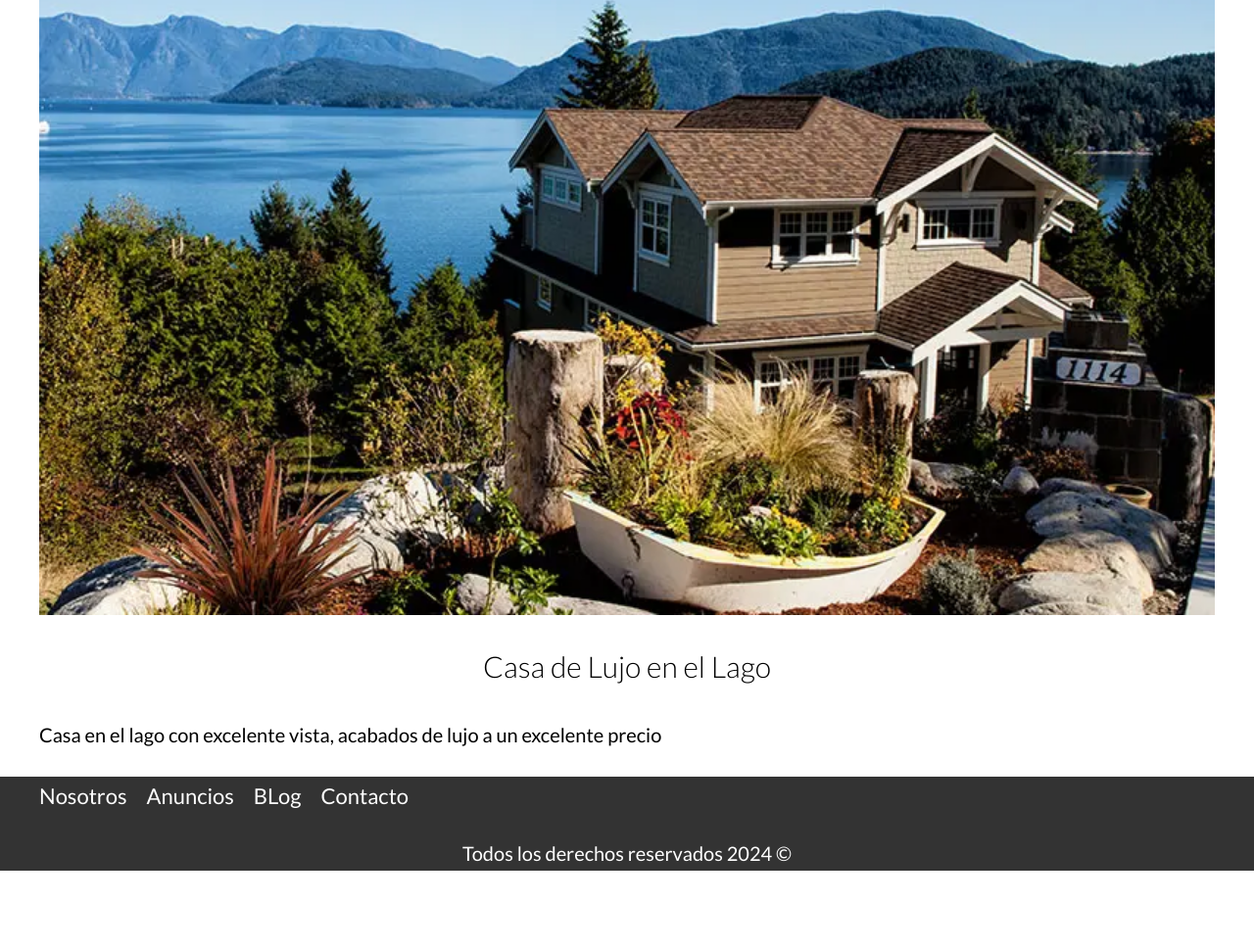
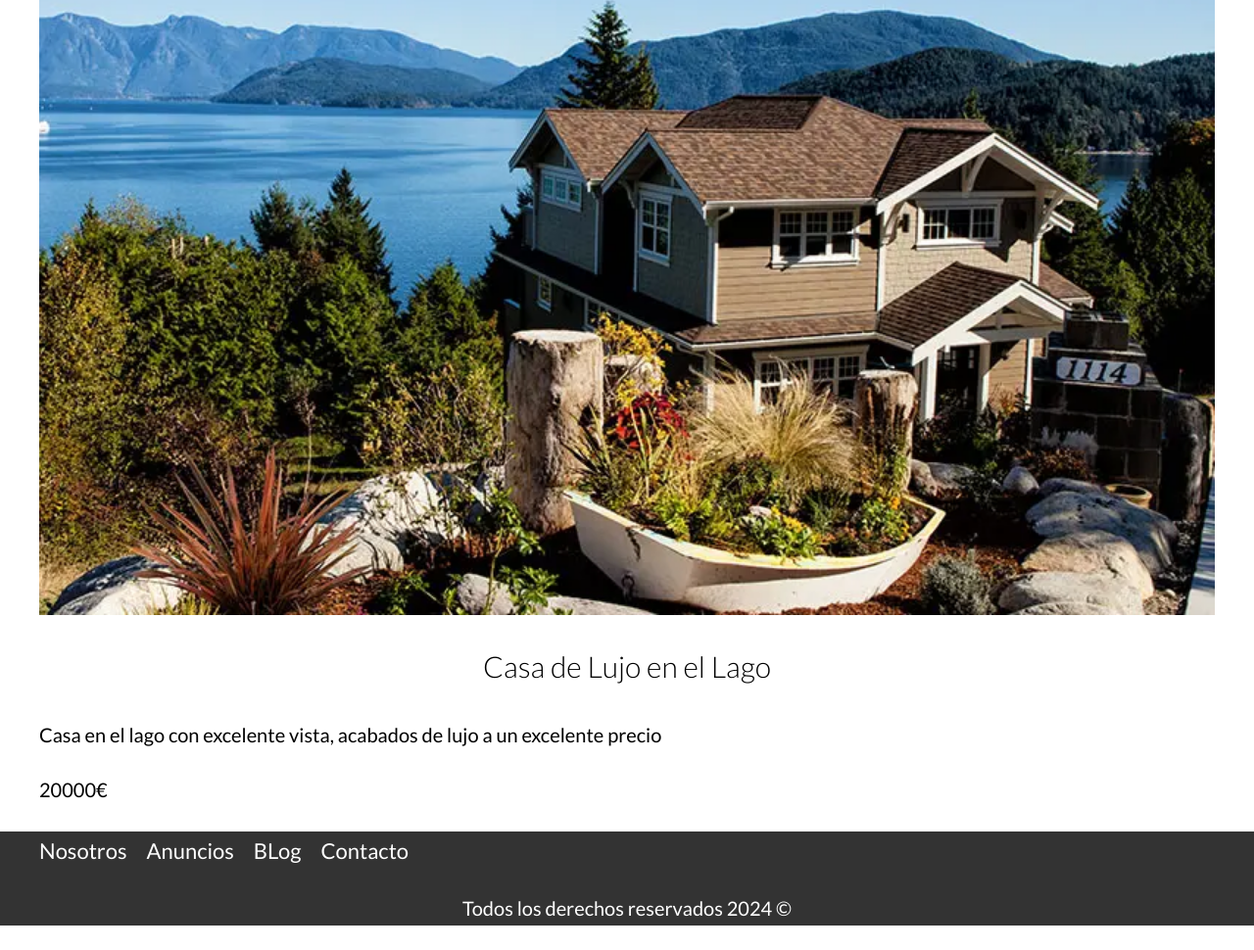
Before and after one commit to Bujio/venta-de-apartamentos, a website: page index.html in a window 1280 px wide. Shown: the part 1638-2608 px from the top of the page at 98% size. Before the commit the page ends 2552 px from the top, so only its background shows below. Drawn offline with Linux system fonts and the light colour scheme.

Commit message:
base app

```diff
--- a/index.html
+++ b/index.html
@@ -64,7 +64,7 @@
         </picture>
         <h3>Casa de Lujo en el Lago</h3>
         <p>Casa en el lago con excelente vista, acabados de lujo a un excelente precio</p>
-        <p></p>
+        <p>20000€</p>
       </div>
     </div>
   </section>
```
